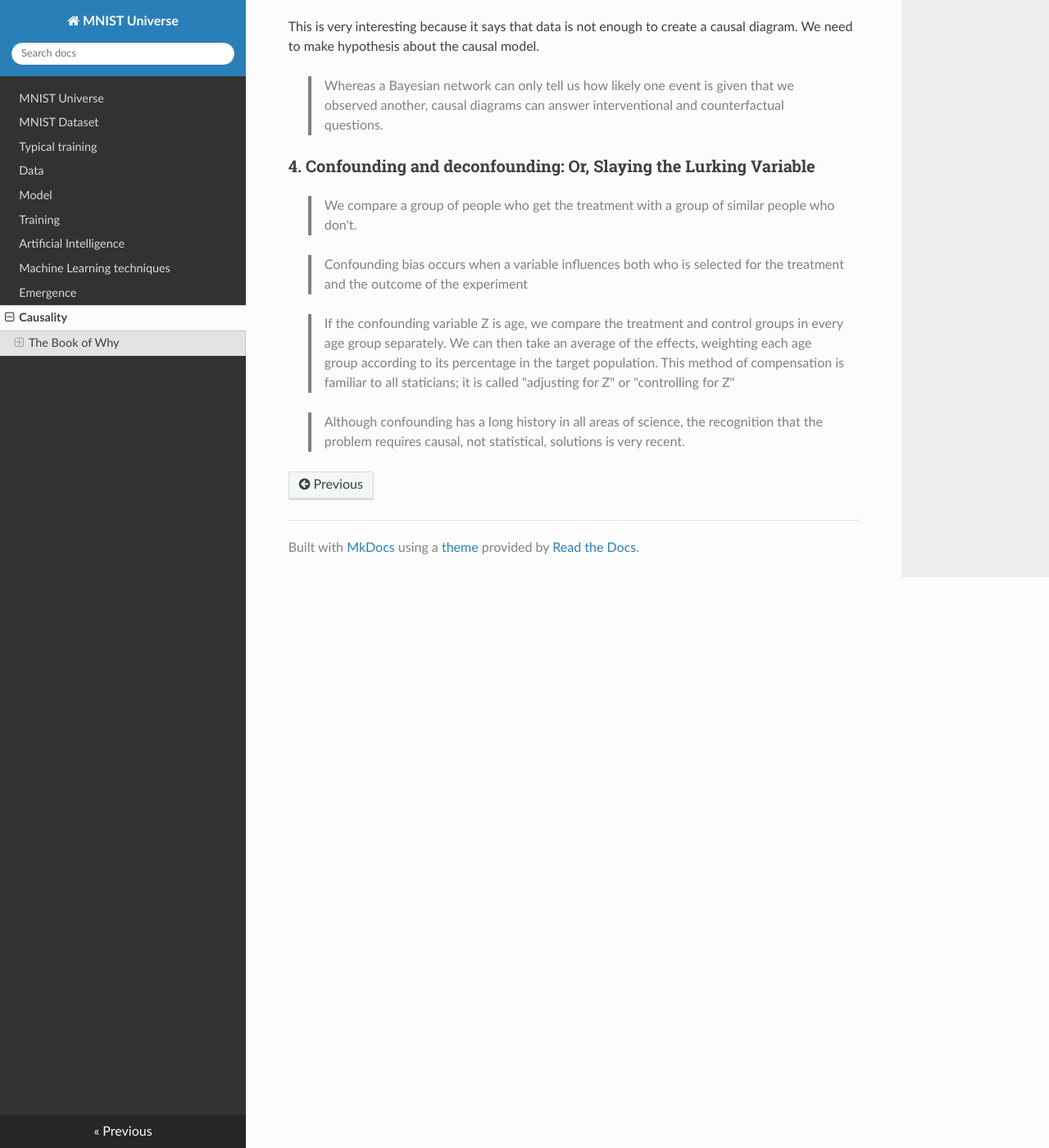
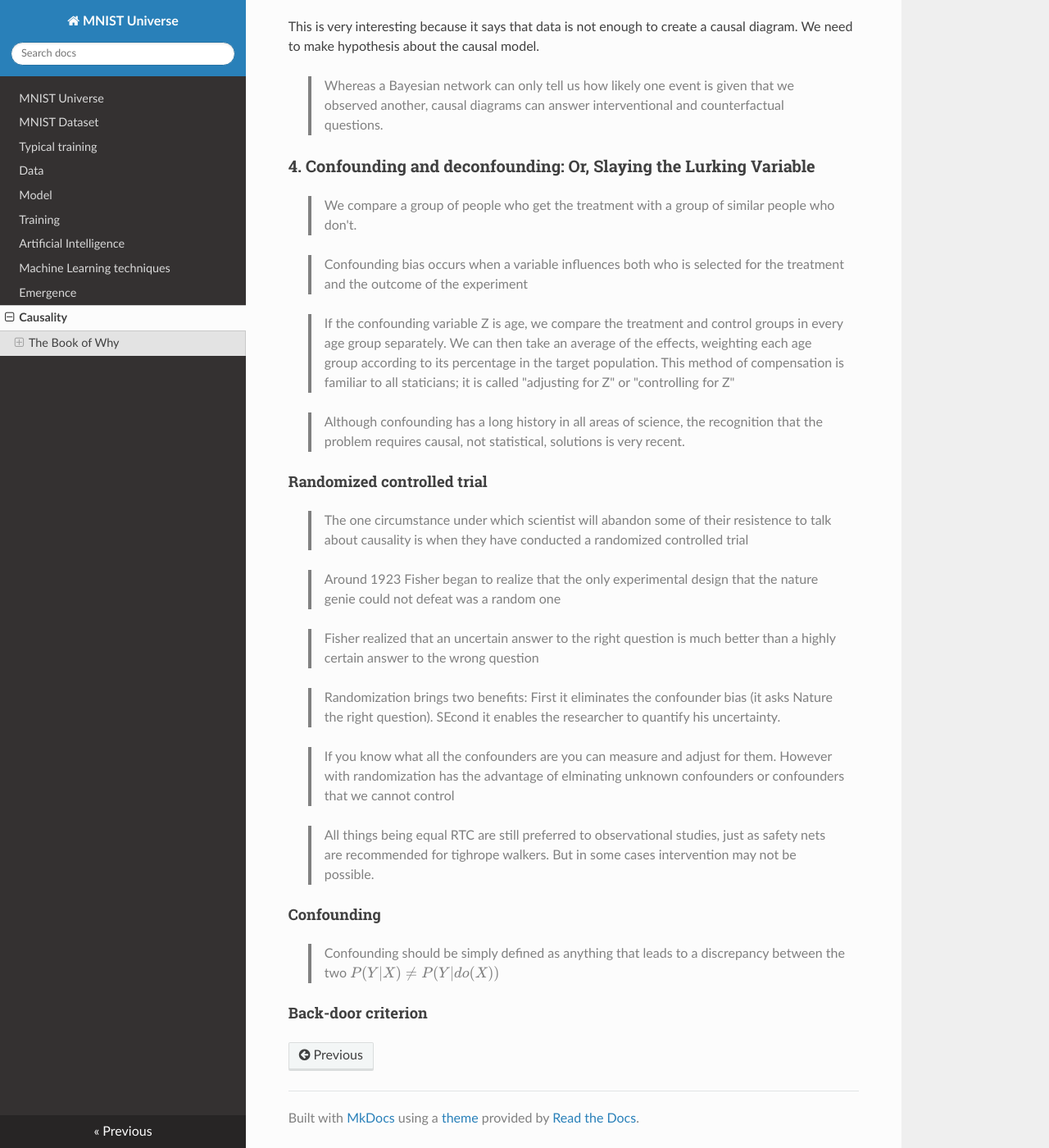
Before and after one commit to ironbar/mnist_universe, an MkDocs documentation site: the page built from docs/08_causality.md, in a window 1280 px wide and 1400 px high, scrolled down 5730 px. Shown: the whole window at 82% size. Built offline with MkDocs 1.6.1, drawn with Linux system fonts in a browser that asks for light colours; nearby versions of some CDN libraries; formulas are drawn with MathJax 3.

Commit message:
Update 08_causality.md

```diff
--- a/docs/08_causality.md
+++ b/docs/08_causality.md
@@ -173,3 +173,33 @@ to make hypothesis about the causal model.
 <!-- -->
 
 > Although confounding has a long history in all areas of science, the recognition that the problem requires causal, not statistical, solutions is very recent.
+
+#### Randomized controlled trial
+
+> The one circumstance under which scientist will abandon some of their resistence to talk about causality is when they have conducted a randomized controlled trial
+
+<!-- -->
+
+> Around 1923 Fisher began to realize that the only experimental design that the nature genie could not defeat was a random one
+
+<!-- -->
+
+> Fisher realized that an uncertain answer to the right question is much better than a highly certain answer to the wrong question
+
+<!-- -->
+
+> Randomization brings two benefits: First it eliminates the confounder bias (it asks Nature the right question). SEcond it enables the researcher to quantify his uncertainty.
+
+<!-- -->
+
+> If you know what all the confounders are you can measure and adjust for them. However with randomization has the advantage of elminating unknown confounders or confounders that we cannot control
+
+<!-- -->
+
+> All things being equal RTC are still preferred to observational studies, just as safety nets are recommended for tighrope walkers. But in some cases intervention may not be possible.
+
+#### Confounding
+
+> Confounding should be simply defined as anything that leads to a discrepancy between the two $P(Y|X) \neq P(Y|do(X))$
+
+#### Back-door criterion
```
